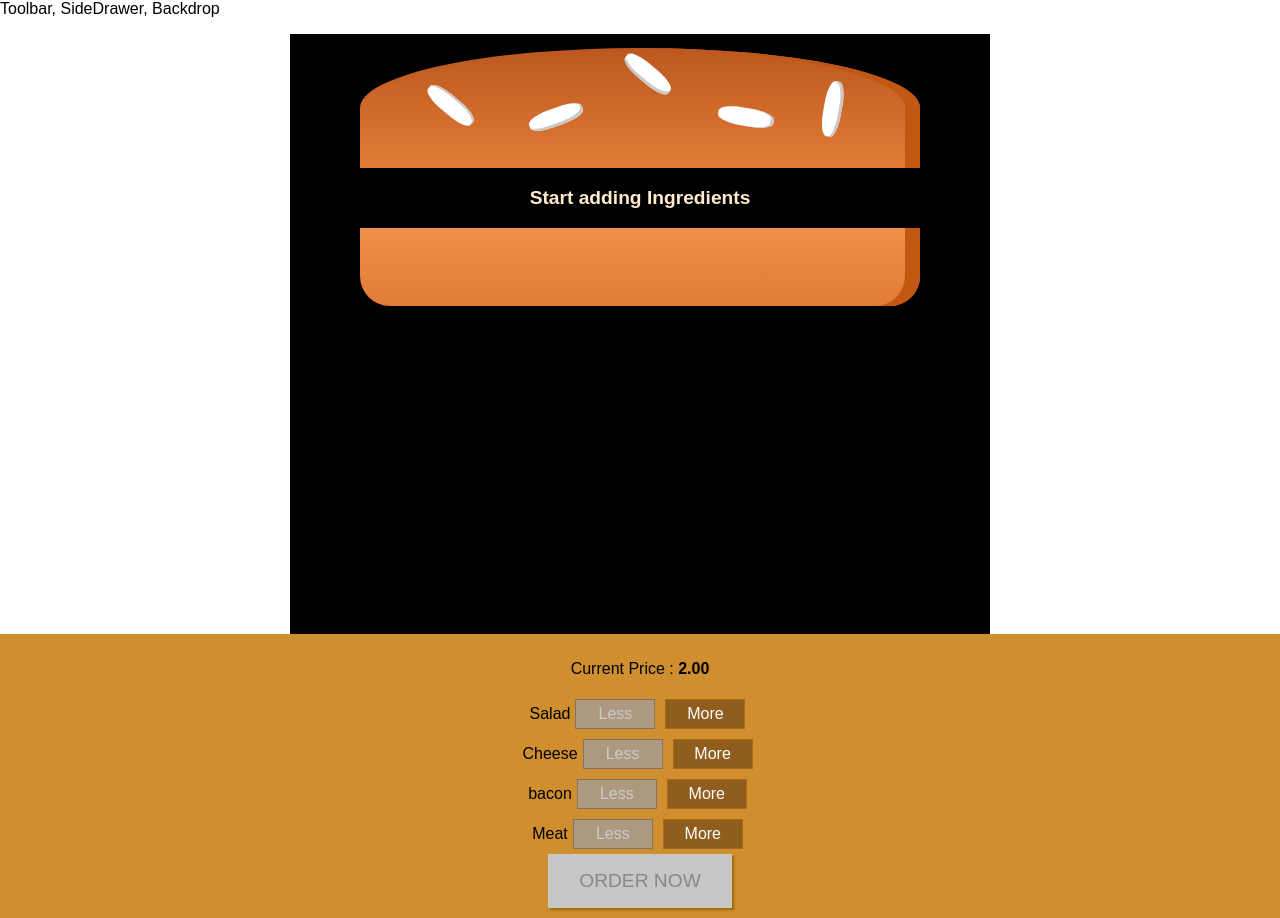
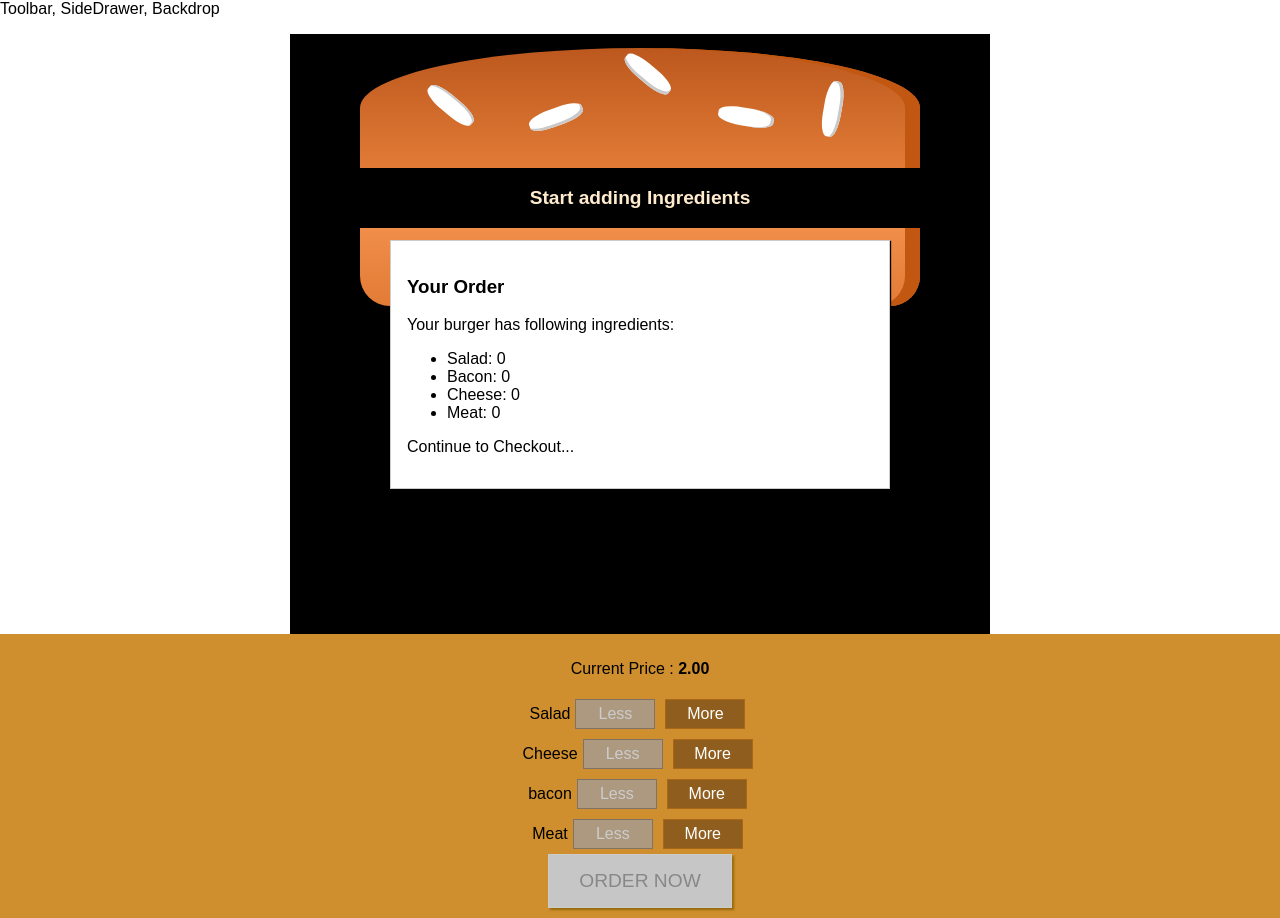
Before and after one commit to pulkit99dev/burger-builder, a React app: page / in a window 1280 px wide. Built offline with nearby package versions, Linux system fonts and the light colour scheme.

Commit message:
Order Summary Model

```diff
--- /dev/null
+++ b/src/components/Burger/OrderSummary/OrderSummary.js
@@ -0,0 +1,25 @@
+import React from 'react';
+
+import Aux from '../../../hoc/Aux'
+
+const orderSummary = (props) => {
+    const ingredientSummary = Object.keys(props.ingredients)
+        .map(igKey => {
+            return(
+                <li key={igKey}>
+                    <span style={{textTransform:'capitalize'}}>{igKey}</span>: {props.ingredients[igKey]}</li>
+                    )
+    })
+    return (
+    <Aux>
+        <h3>Your Order</h3>
+        <p> Your burger has following ingredients:</p>
+        <ul>
+            {ingredientSummary}
+        </ul>
+        <p>Continue to Checkout...</p>
+    </Aux>
+    )
+};
+
+export default orderSummary;
--- /dev/null
+++ b/src/components/UI/Modal/Modal.css
@@ -0,0 +1,20 @@
+.Modal {
+    position: fixed;
+    z-index: 500;
+    background-color: white;
+    width: 70%;
+    border: 1px solid #ccc;
+    box-shadow: 1px 1px 1px black;
+    padding: 16px;
+    left: 15%;
+    top: 30%;
+    box-sizing: border-box;
+    transition: all 0.3s ease-out;
+}
+
+@media (min-width: 600px) {
+    .Modal {
+        width: 500px;
+        left: calc(50% - 250px);
+    }
+}
--- /dev/null
+++ b/src/components/UI/Modal/Modal.js
@@ -0,0 +1,11 @@
+import React from 'react';
+
+import classes from './Modal.css'
+
+const modal = (props) =>(
+    <div className={classes.Modal}>
+        {props.children}
+    </div>
+)
+
+export default modal;
--- a/src/containers/BurgerBuilder/BurgerBuilder.js
+++ b/src/containers/BurgerBuilder/BurgerBuilder.js
@@ -3,7 +3,11 @@
 
 import Burger from '../../components/Burger/Burger'
 
-import Aux from '../../hoc/Aux'
+import Aux from '../../hoc/Aux';
+
+import Modal from '../../components/UI/Modal/Modal';
+import OrderSummary from '../../components/Burger/OrderSummary/OrderSummary'
+import orderSummary from '../../components/Burger/OrderSummary/OrderSummary';
 
 const INGREDIENTS_PRICES = {
     salad : 0.5,
@@ -22,7 +26,8 @@
             meat:0
         },
         totalPrice : 2,
-        purchasable : false
+        purchasable : false,
+        purchasing : false
     }
 
     updatePurchaseState(ingredients){
@@ -76,6 +81,10 @@
         this.updatePurchaseState(updatedIngredients);
     }
 
+    purchaseHandler =() =>{
+        this.setState()
+    }
+
     render(){
         const disabledInfo = {
             ...this.state.ingredients
@@ -85,6 +94,9 @@
         }
         return(
             <Aux>
+                <Modal>
+                    <OrderSummary ingredients={this.state.ingredients}/>
+                </Modal>
                 <div>
                     <Burger ingredients={this.state.ingredients} />
                 </div>
```
Also changed, not shown: src/components/UI/Backdrop/Backdrop.js (added).
